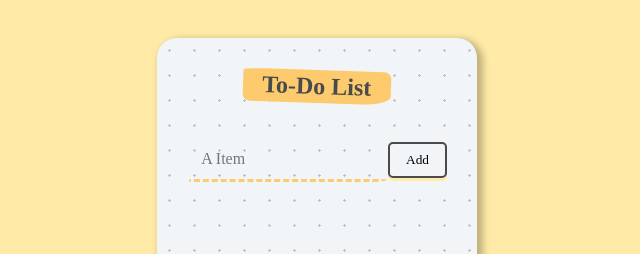
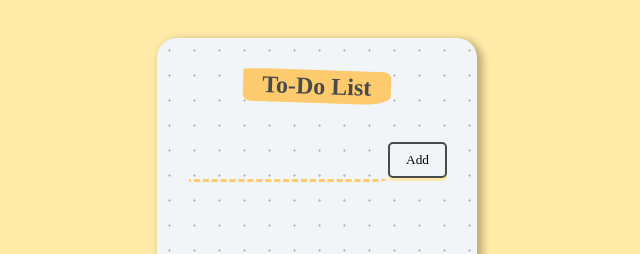
Before and after one commit to Naeem-gg/practiceReact, a React (Create React App) app: page / in a window 1280 px wide. Shown: the top 254 px of the page, without its empty margins (323-963 px from the left). Built offline with nearby package versions, Linux system fonts and the light colour scheme.

Commit message:
make a separate InputArea component

```diff
--- a/src/components/App.js
+++ b/src/components/App.js
@@ -1,55 +1,65 @@
 import React, { useState } from "react";
-import List from "./List";
+import ToDoItem from "./ToDoItem";
+import InputArea from "./InputArea";
 
-export default function App() {
-  const [todo,addTodo] = useState("A Item");
-  const [arr,addArr] = useState([]);
+function App() {
+  const [inputText, setInputText] = useState("");
+  const [items, setItems] = useState([]);
 
+  function handleChange(event) {
+    const newValue = event.target.value;
+    setInputText(newValue);
+  }
 
+  function addItem() {
+    setItems(prevItems => {
+      return [...prevItems, inputText];
+    });
+    setInputText("");
+  }
 
-  const handleChange = (event) =>{
-    const value = event.target.value;
-    addTodo(value);
+  function deleteItem(id) {
+    setItems(prevItems => {
+      return prevItems.filter((item, index) => {
+        return index !== id;
+      });
+    });
   }
-  const addToArray = () => {
-    addArr(pre=>{
-      if(todo!=="")
-      return([...pre,todo])
-      else return([...pre])
-    })
-    addTodo("")
-  }
-  const deleteItem = (id) =>{
-    addArr((pre)=>{
-      return pre.filter((single,index)=>{
-        return (index !==id)
-      })
-    })
-  }
+
   return (
     <div className="container">
       <div className="heading">
         <h1>To-Do List</h1>
       </div>
-      <div className="form">
-        <input type="text" onChange={handleChange} value={todo}/>
-        <button onClick={addToArray}>
-          <span>Add</span>
-        </button>
-      </div>
+      <InputArea handleChange={handleChange} addItem={addItem} inputText={inputText}/>
       <div>
         <ul>
-        {arr.map((item,index)=>
-          <List key={index} id={index} item={item} delItem={deleteItem}/>
-        )}
+          {items.map((todoItem, index) => (
+            <ToDoItem
+              key={index}
+              id={index}
+              text={todoItem}
+              onChecked={deleteItem}
+            />
+          ))}
         </ul>
       </div>
     </div>
   );
 }
 
-//CHALLENGE: Make this app work by applying what you've learnt.
-//1. When new text is written into the input, its state should be saved.
-//2. When the add button is pressed, the current data in the input should be
-//added to an array.
-//3. The <ul> should display all the array items as <li>s
+export default App;
+
+
+//CHALLENGE: I have extracted the Input Area, including the <input> and
+//<button> elements into a seperate Component called InputArea.
+//Your job is to make the app work as it did before but this time with the
+//InputArea as a seperate Component.
+
+// DO NOT: Modify the ToDoItem.jsx
+// DO NOT: Move the input/button elements back into the App.jsx
+
+//Hint 1: You will need to think about how to manage the state of the input element
+//in InputArea.jsx.
+//Hint 2: You will need to think about how to pass the input value back into
+//the addItem() function in App.jsx.
--- /dev/null
+++ b/src/components/InputArea.js
@@ -0,0 +1,10 @@
+export default function InputArea(props) {
+  return (
+    <div className="form">
+      <input onChange={props.handleChange} type="text" value={props.inputText} />
+      <button onClick={props.addItem}>
+        <span>Add</span>
+      </button>
+    </div>
+  );
+}
--- a/src/components/List.js
+++ /dev/null
@@ -1,14 +0,0 @@
-import { useState } from "react";
-export default function List(props) {
-
-    const [state,setState] = useState(false);
-    const change = ()=>{
-      props.delItem(props.id)
-      return setState(p=>!p)
-    }
-  return (
-
-    <li style={{textDecoration:state?"line-through":"none"}} onClick={change}>{props.item}</li>
-
-    )
-}
--- /dev/null
+++ b/src/components/ToDoItem.js
@@ -0,0 +1,11 @@
+export default function todoItem(props) {
+    return (
+        <div
+          onClick={() => {
+            props.onChecked(props.id);
+          }}
+        >
+          <li>{props.text}</li>
+        </div>
+      );
+}
```
